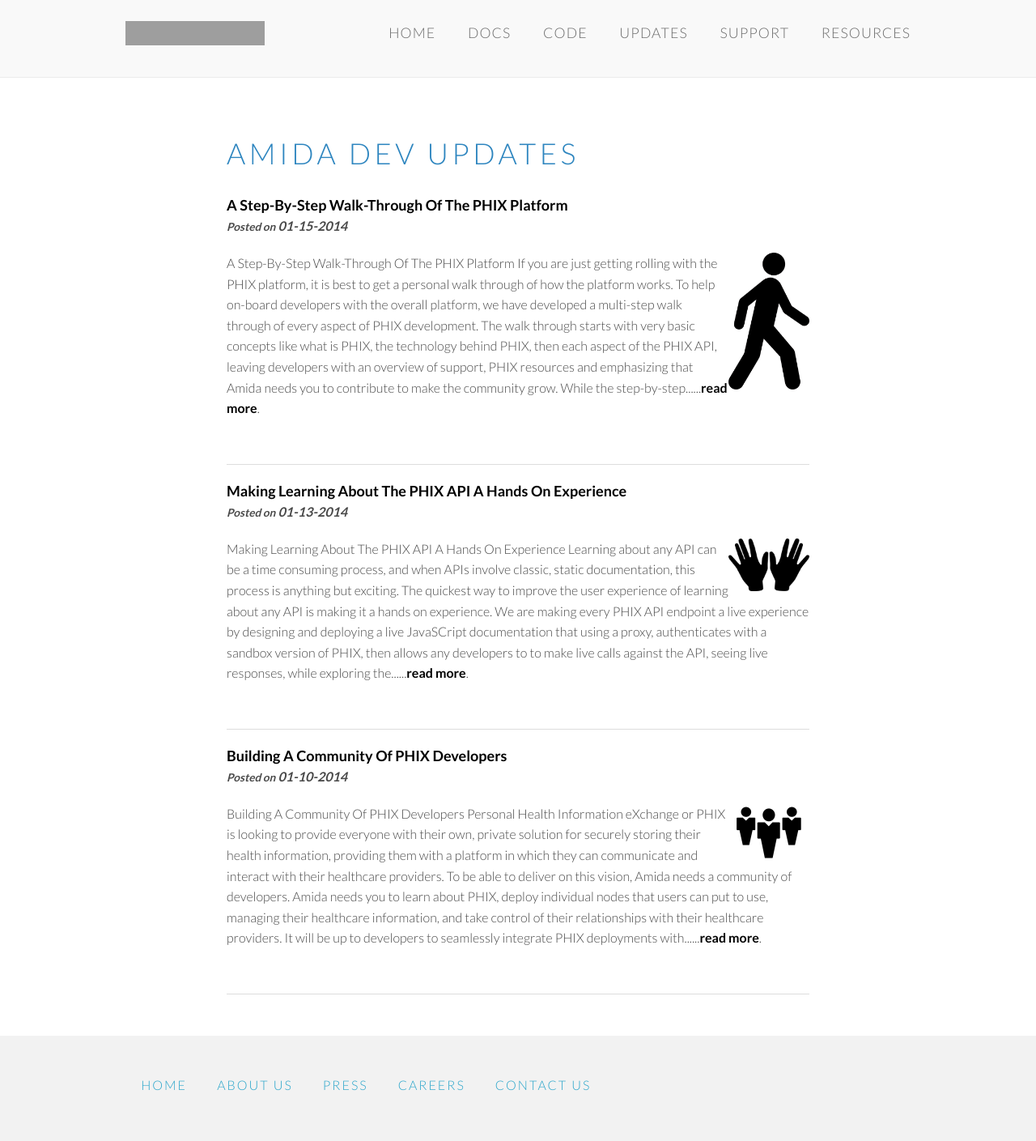
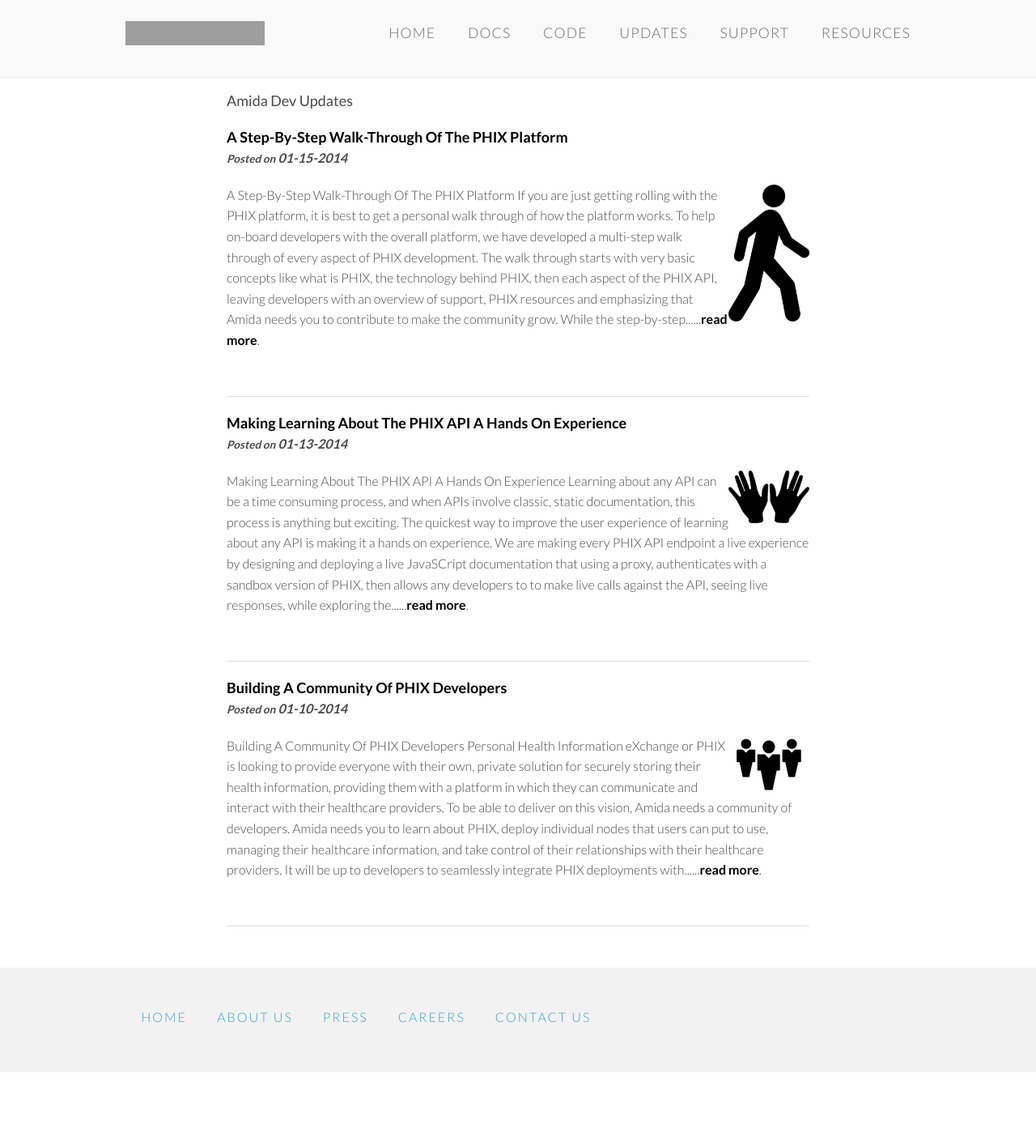
Before and after one commit to amida-tech/developers.amida.com, a Jekyll site: the page built from blog/index.html, in a window 1280 px wide. Shown: the whole page at 81% size. Built offline with Jekyll 4.4.1, drawn with Linux system fonts in a browser that asks for light colours; nearby versions of some CDN libraries; the list of posts is cut into pages by our own code; after the commit the page ends 1324 px from its top, so only the background shows below that; grey boxes are pictures that could not be loaded.

Commit message:
remove a break

```diff
--- a/blog/index.html
+++ b/blog/index.html
@@ -3,8 +3,8 @@
 title: Amida Dev Updates
 ---
 
-<br /><br />
-<h2>Amida Dev Updates</h2>
+<br />
+<h3>Amida Dev Updates</h3>
 
 <!-- This loops through the paginated posts -->
 {% for post in paginator.posts %}
```
